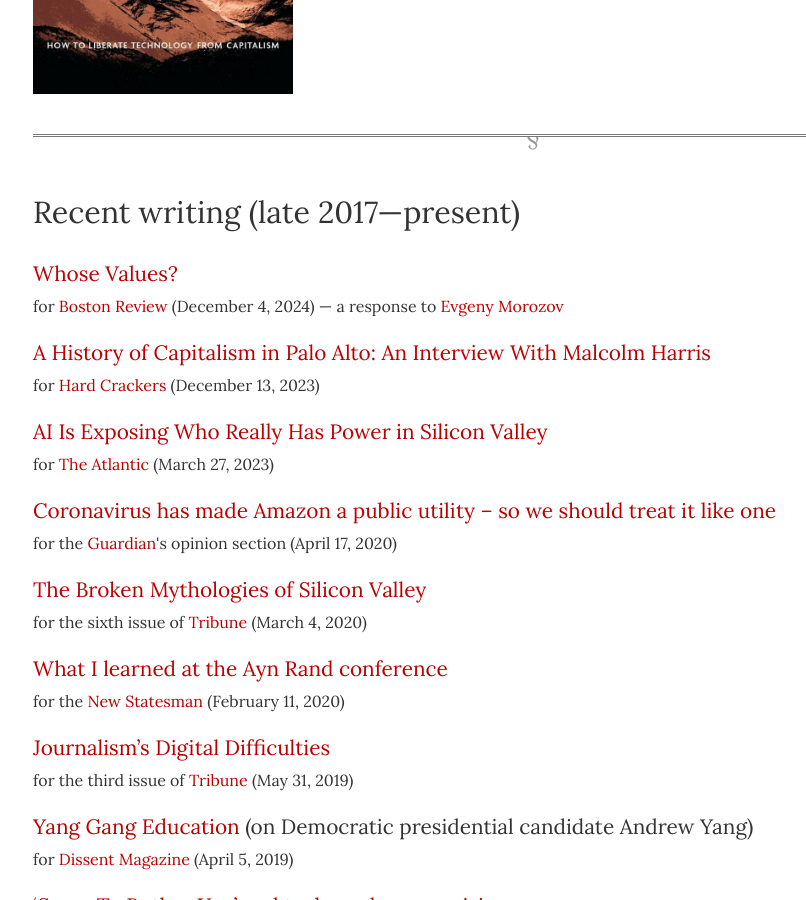
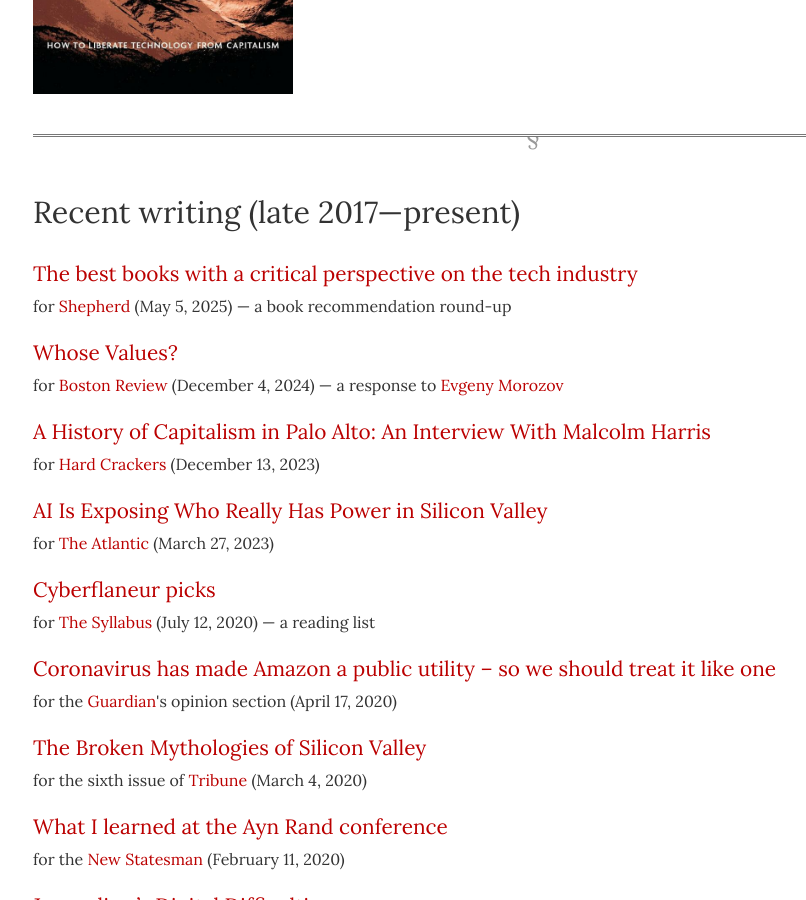
Before and after one commit to dellsystem/dellsystem.github.io, a Jekyll site: the page built from writing.md, in a window 1280 px wide and 900 px high, scrolled down 594 px. Shown: the whole window, without its empty margins (107-913 px from the left). Built offline with Jekyll 4.4.1, drawn with Linux system fonts in a browser that asks for light colours; nearby versions of some CDN libraries.

Commit message:
Add Shepherd, Syllabus links to writing page

```diff
--- a/_includes/recent.html
+++ b/_includes/recent.html
@@ -1,7 +1,14 @@
 <h2 id="recent">Recent writing (late 2017—present)</h2>
 
 <dl class="vertical">
-
+<dt>
+    <a href="https://shepherd.com/best-books/critical-perspective-on-the-tech-industry">
+        The best books with a critical perspective on the tech industry
+    </a>
+</dt>
+<dd>
+    for <a href="https://shepherd.com">Shepherd</a> (May 5, 2025) &mdash; a book recommendation round-up
+</dd>
 <dt>
     <a href="https://www.bostonreview.net/forum_response/whose-values/">
         Whose Values?
@@ -25,6 +32,12 @@
 </dt>
 <dd>
     for <a href="https://www.theatlantic.com/">The Atlantic</a> (March 27, 2023)
+</dd>
+<dt>
+    <a href="https://www.the-syllabus.com/cyberflaneurs/wendy-liu">Cyberflaneur picks</a>
+</dt>
+<dd>
+    for <a href="https://www.the-syllabus.com">The Syllabus</a> (July 12, 2020) &mdash; a reading list
 </dd>
 <dt>
     <a href="https://www.theguardian.com/commentisfree/2020/apr/17/amazon-coronavirus-public-utility-workers">
```
